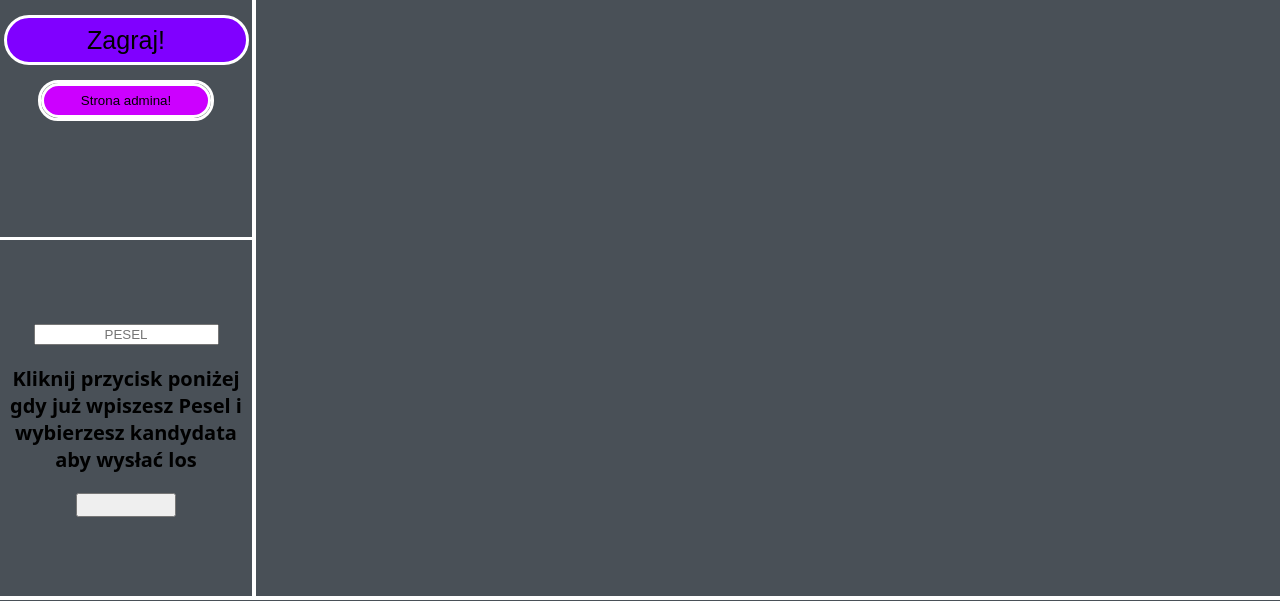
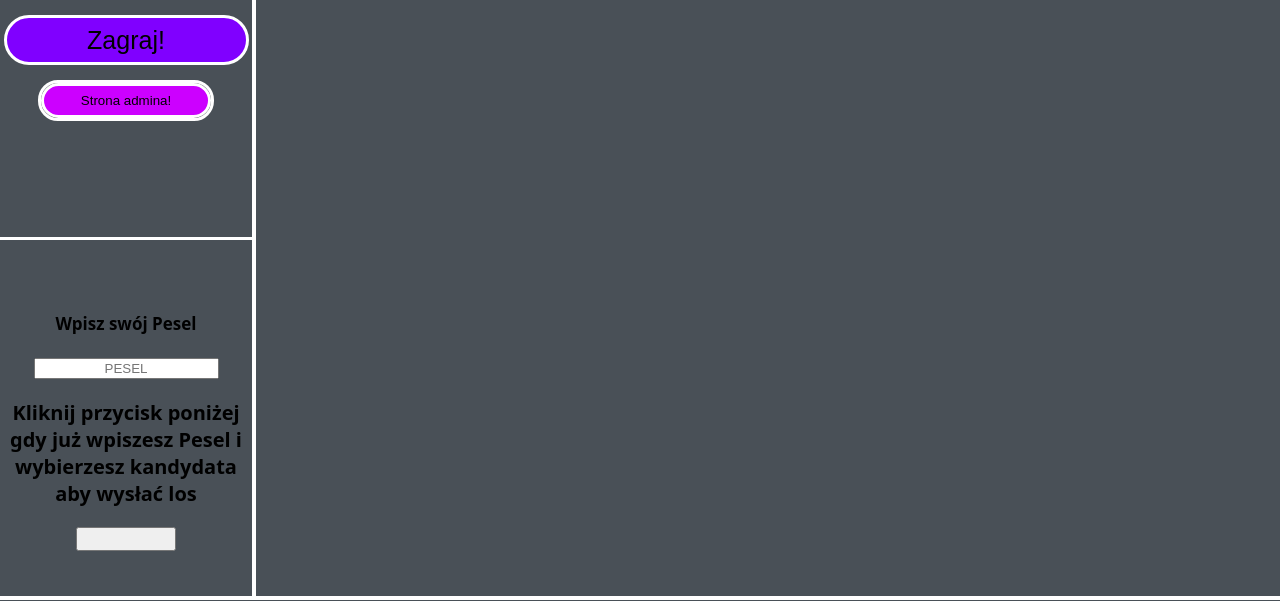
Before and after one commit to MrBartek302/aplikacja_losowanie, a PHP site: page / in a window 1280 px wide. Shown: the top 601 px of the page. Run offline with PHP 8.4, Linux system fonts and the light colour scheme.

Commit message:
losowanie

```diff
--- a/klient/app.js
+++ b/klient/app.js
@@ -27,13 +27,17 @@ function zagraj(){
     btnadmin.setAttribute("onclick", "wyslijadmin()")
     document.getElementById("sredniadmin").appendChild(btnadmin)
 
+    const napis1 = document.createElement("h4")
+    napis1.innerHTML = "Wpisz swój Pesel"
+    napis1.setAttribute("id", "napisnadpeselem")
+    document.getElementById("dollewo").appendChild(napis1)
+
     const inputpesel = document.createElement("input")
     inputpesel.setAttribute("id", "pesel")
     inputpesel.setAttribute("maxlength", "11")
     inputpesel.setAttribute("type", "text")
     inputpesel.setAttribute("placeholder", "PESEL")
     inputpesel.setAttribute("onchange", "zapisz()")
-
     document.getElementById("dollewo").appendChild(inputpesel)
 
     const napis2 = document.createElement("h3")
@@ -137,6 +141,7 @@ function zapisz(){
     pesel = document.getElementById("pesel").value;
 
     if(pesel.length<11){
+        document.getElementById("napisnadpeselem").innerHTML = "Za mało znaków w Peselu!!"
         document.getElementById("pesel").style.backgroundColor = "red"
     }
 
@@ -149,6 +154,8 @@ function zapisz(){
 
         peselpoprawny=document.getElementById("pesel").value
         document.getElementById("napispesel11").innerHTML = "Twój Pesel to: "+peselpoprawny
+        document.getElementById("napisnadpeselem").innerHTML=""
+        document.getElementById("napisnadpeselem").innerHTML="Pesel poprawnie zapisany!"
         document.getElementById("pesel").style.backgroundColor = "green"
 
         wybrane1=1
--- a/klient/index.html
+++ b/klient/index.html
@@ -32,6 +32,7 @@
             </div>
 
             <div id="dollewo">
+                <h4>Wpisz swój Pesel</h4>
             <input placeholder="PESEL" maxlength="11" type="text" onchange="zapisz()" id="pesel">
                 <h3>Kliknij przycisk poniżej gdy już wpiszesz Pesel i wybierzesz kandydata aby wysłać los </h3>
             <button onclick="losuj()" id="przycisk"></button>
--- a/klient/style.css
+++ b/klient/style.css
@@ -117,7 +117,6 @@ text-align: center;
     justify-content:center;
     text-align: center;
     flex-direction: column;
-
 }
 
 #pesel{
@@ -189,3 +188,8 @@ h3{
     font-size: 20px;
     font-family:system-ui, -apple-system, BlinkMacSystemFont, 'Segoe UI', Roboto, Oxygen, Ubuntu, Cantarell, 'Open Sans', 'Helvetica Neue', sans-serif;
 }
+
+h4{
+    font-size: 17px;
+    font-family:system-ui, -apple-system, BlinkMacSystemFont, 'Segoe UI', Roboto, Oxygen, Ubuntu, Cantarell, 'Open Sans', 'Helvetica Neue', sans-serif;
+}
```
